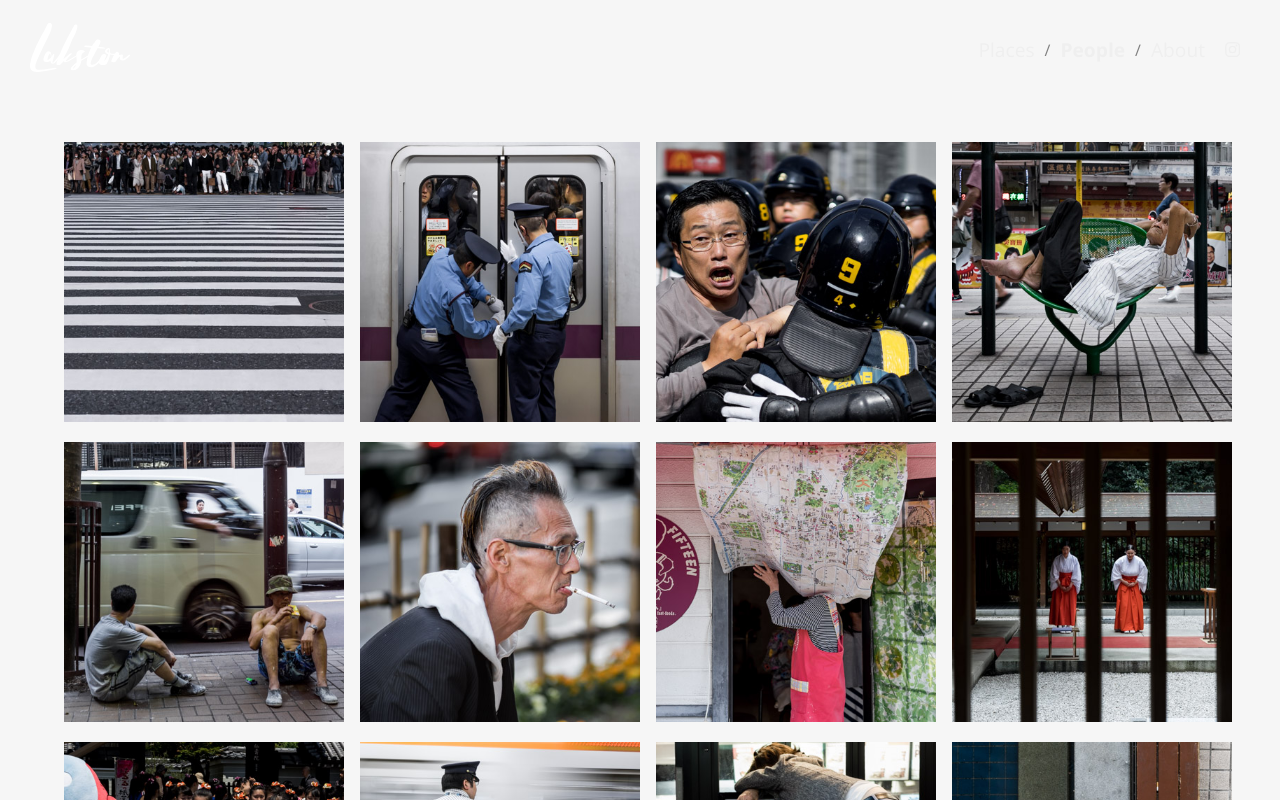
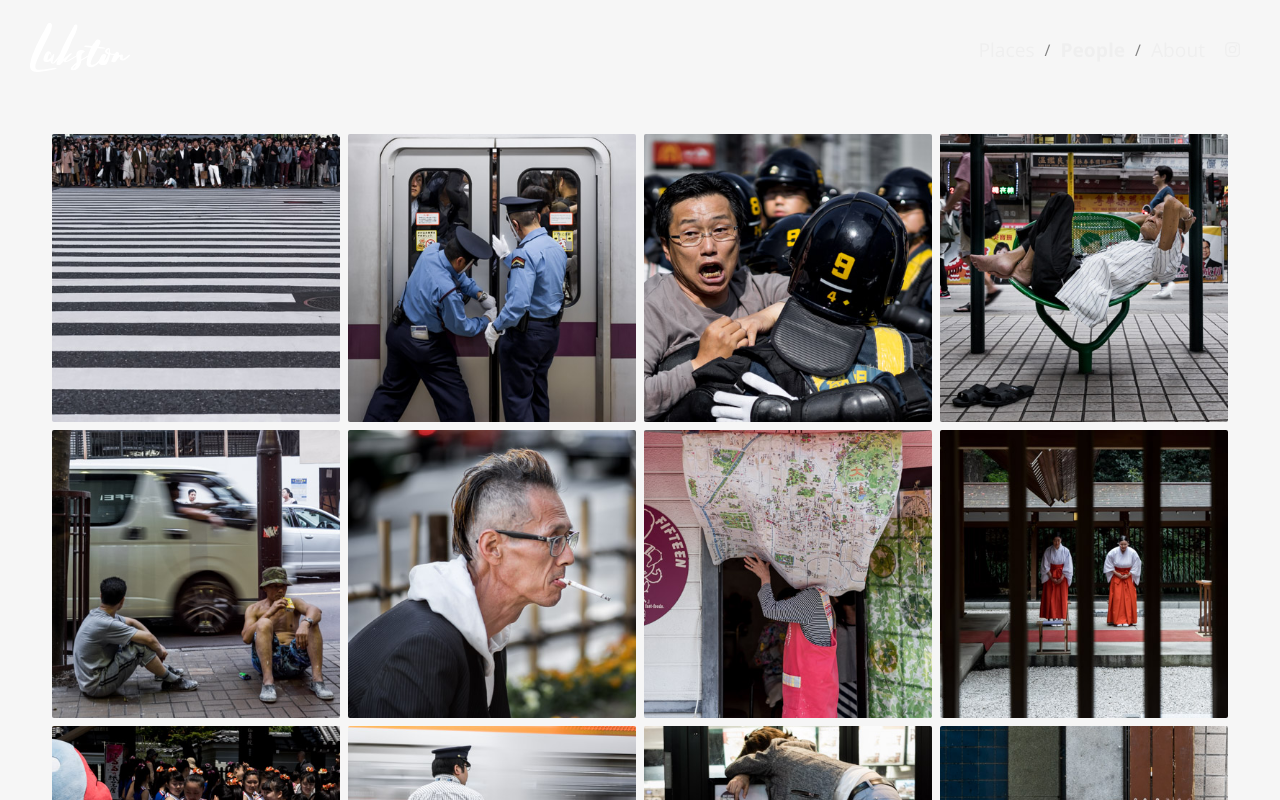
Before and after one commit to Lakston/Lakston, a React (Create React App) app: page /people in a window 1280 px wide. Shown: the top 800 px of the page. Built offline with nearby package versions, Linux system fonts and the light colour scheme.

Commit message:
[style] gridItem

```diff
--- a/src/components/gallery/GridItem.jsx
+++ b/src/components/gallery/GridItem.jsx
@@ -5,14 +5,15 @@ const GridItem = ({ gallery, index, columns }) => {
 
   const styles = {
     container: {
-      width: `calc(${100 / columns}% - 1rem)`,
-      margin: '0 0.5rem 0.25rem 0.5rem'
+      width: `calc(${100 / columns}% - .5rem)`,
+      margin: '0 0.25rem .5rem 0.25rem',
+      borderRadius: '2px',
+      overflow: 'hidden'
     },
     gridItem: {
       width: '100%',
       paddingBottom: '100%',
-      background: `url(${url}) center center / cover no-repeat`,
-      margin: '.5rem'
+      background: `url(${url}) center center / cover no-repeat`
     }
   }
 
```
